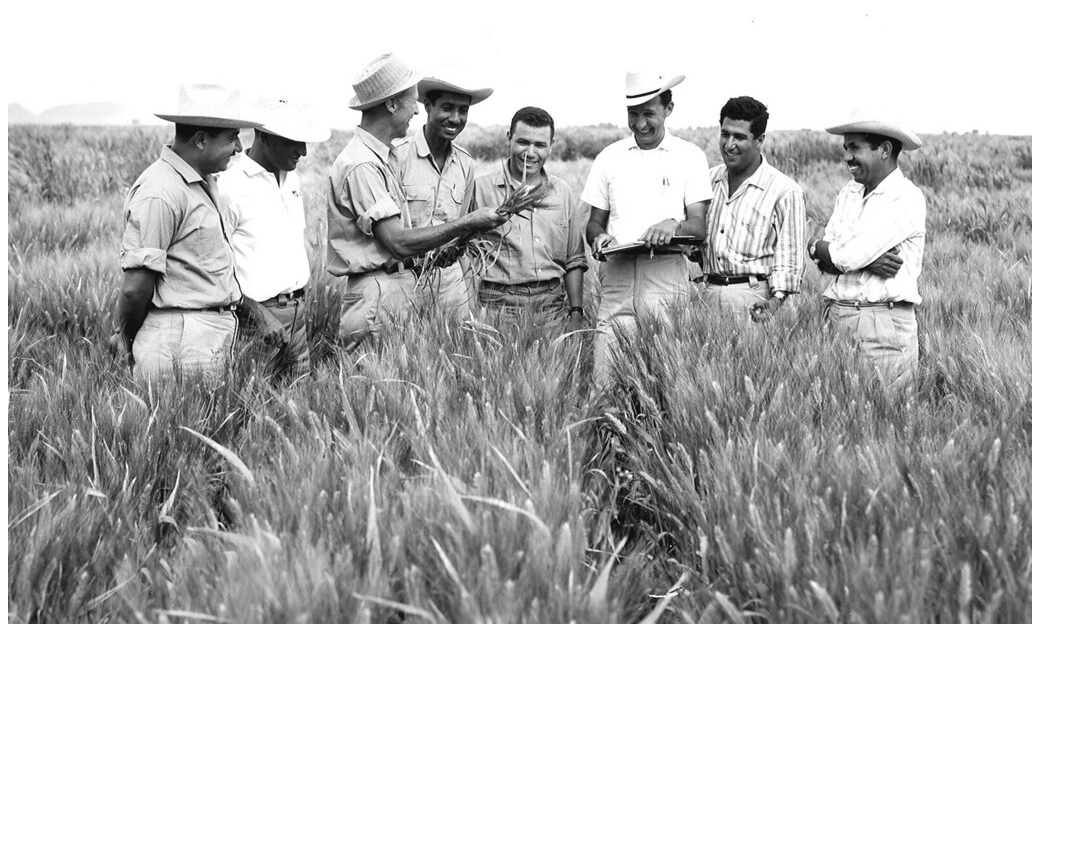
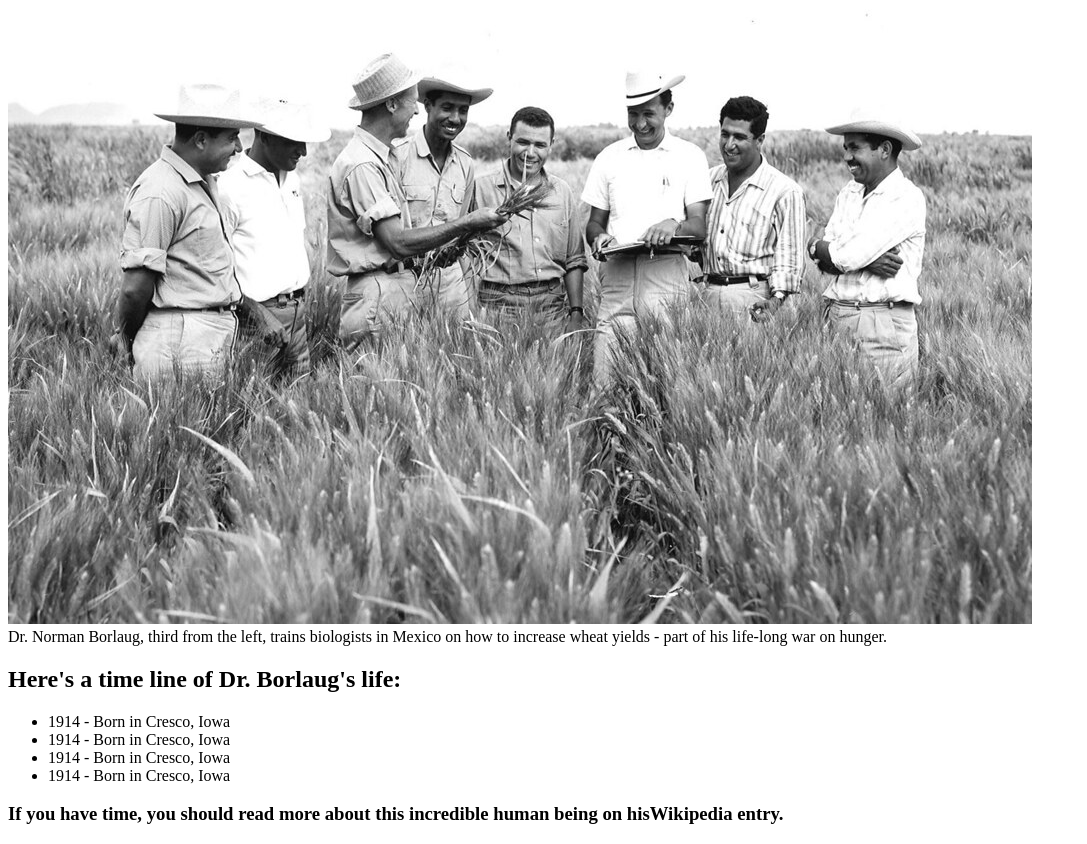
Before and after one commit to Tekhlay/microverse-pro2, a plain HTML site: page index.html in a window 1280 px wide. Shown: the part 79-923 px from the top of the page, without its empty margins (0-1087 px from the left). Before the commit the page ends 800 px from the top, so only its background shows below. Drawn offline with Linux system fonts and the light colour scheme.

Commit message:
Body content added

```diff
--- a/index.html
+++ b/index.html
@@ -9,13 +9,22 @@
   <body>
     <script src="https://cdn.freecodecamp.org/testable-projects-fcc/v1/bundle.js"></script>
 
-
-
     <main id="main">
       <h1 id="title">Dr. Norman Borlaug</h1>
       <div id="img-div">
         <img id="image" src="tribe.jpg" alt="">
+        <figcaption id="img-caption">Dr. Norman Borlaug, third from the left, trains biologists in Mexico on how to increase wheat yields - part of his life-long war on hunger.</figcaption>
       </div>
+      <section id="tribute-info">
+        <h1>Here's a time line of Dr. Borlaug's life:</h1>
+        <ul>
+          <li>1914 - Born in Cresco, Iowa</li>
+          <li>1914 - Born in Cresco, Iowa</li>
+          <li>1914 - Born in Cresco, Iowa</li>
+          <li>1914 - Born in Cresco, Iowa</li>
+        </ul>
+        <h3>If you have time, you should read more about this incredible human being on his<a id="tribute-link" target="_blank">Wikipedia entry.</a></h3>
+      </section>
     </main>
 
 
```
